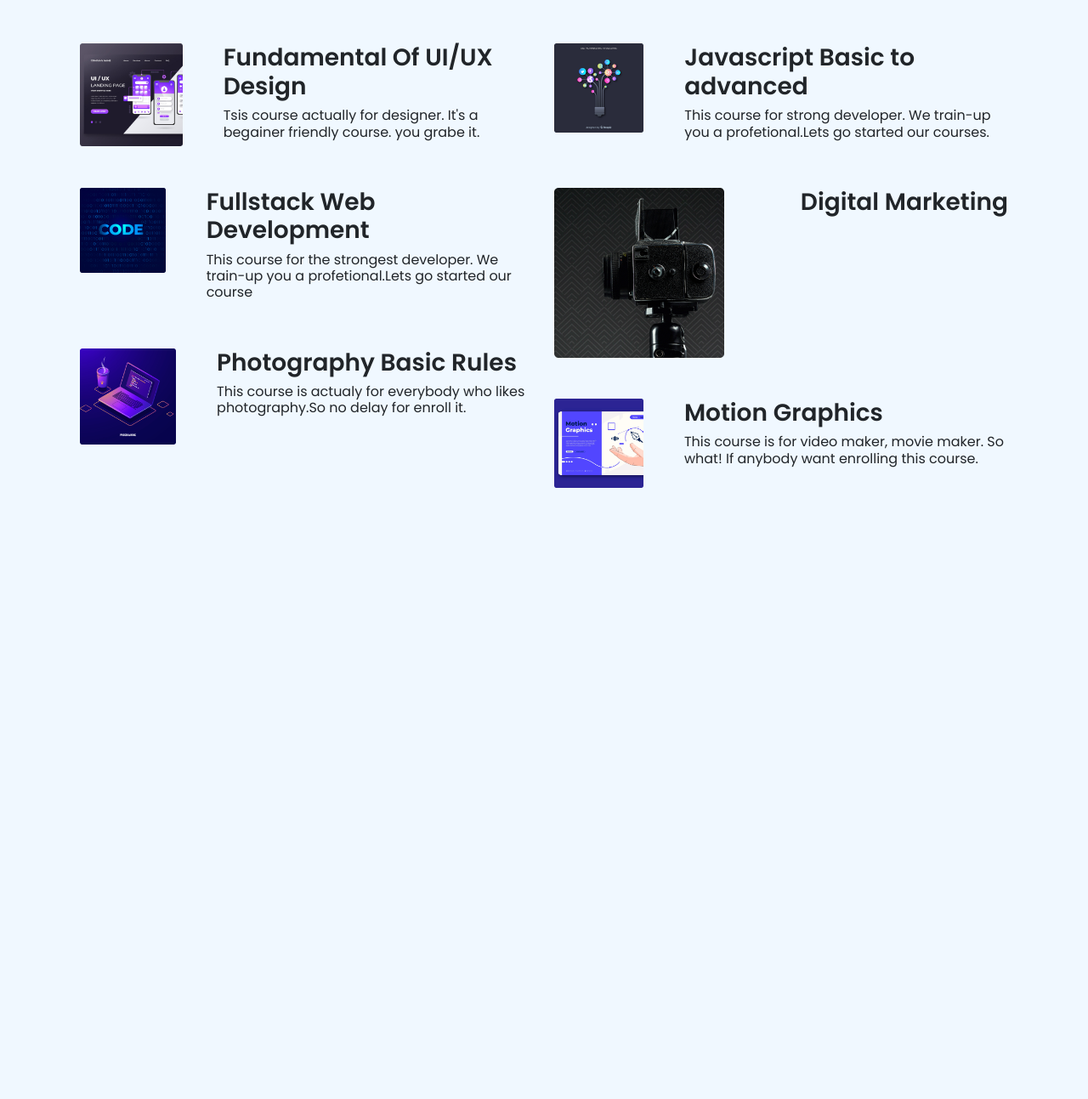
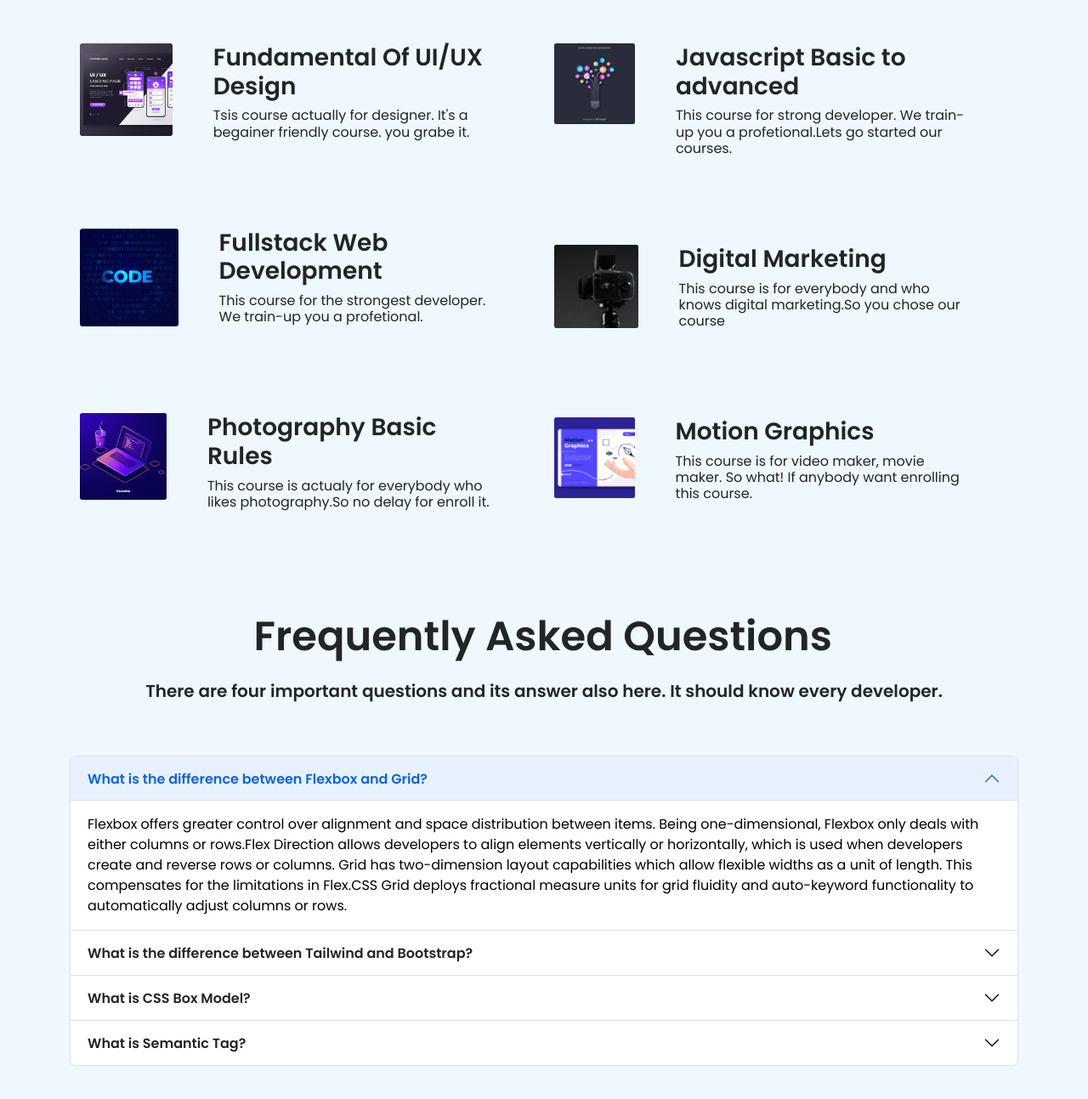
Before and after one commit to Sharmin2000/jahan-educare, a plain HTML site: page index.html in a window 1280 px wide. Shown: the part 1296-2589 px from the top of the page at 85% size. Before the commit the page ends 1918 px from the top, so only its background shows below. Drawn offline with nearby package versions, Linux system fonts and the light colour scheme.

Commit message:
accourdion added

```diff
--- a/index.html
+++ b/index.html
@@ -122,25 +122,25 @@
                       <div class="pt-5">
                           <img src="images/course-1.png" alt="" class="img-fluid w-100">
                       </div >
-                      <div class="ps-5 pt-5">
+                      <div class="p-5">
                           <h3 class=" fw-bold text-dark">Fundamental Of UI/UX Design</h3>
                           <p class="h6 text-dark">Tsis course actually for designer. It's a begainer friendly course. you grabe it.</p>
                       </div>
                   </div>
                   <div class="d-md-flex justify-content-between">
                       <div class="pt-5">
-                          <img src="images/course-2.png" alt="" class="img-fluid w-100">
+                          <img src="images/course-2.png" alt="" class="img-fluid w-80">
                       </div >
-                      <div class="ps-5 pt-5">
+                      <div class="p-5">
                           <h3 class="fw-bold text-dark">Fullstack Web Development</h3>
-                          <p class="h6 text-dark">This course for the strongest developer. We train-up you a profetional.Lets go started our course</p>
+                          <p class="h6 text-dark">This course for the strongest developer. We train-up you a profetional.</p>
                       </div>
                   </div>
                   <div class="d-md-flex justify-content-between">
                       <div class="pt-5">
                           <img src="images/course-3.png" alt="" class="img-fluid w-100">
                       </div >
-                      <div class="ps-5 pt-5">
+                      <div class="p-5">
                           <h3 class="fw-bold text-dark">Photography Basic Rules</h3>
                           <p class="h6 text-dark">This course is actualy for everybody who likes photography.So no delay for enroll it.</p>
                       </div>
@@ -152,7 +152,7 @@
                       <div class="pt-5">
                           <img src="images/course-4.png" alt="" class="img-fluid w-100">
                       </div >
-                      <div class="ps-5 pt-5">
+                      <div class="p-5">
                           <h3 class="fw-bold text-dark">Javascript Basic to advanced</h3>
                           <p class="h6 text-dark">This course for strong developer. We train-up you a profetional.Lets go started our courses.</p>
                       </div>
@@ -161,16 +161,16 @@
                       <div class="pt-5">
                           <img src="images/course-5.png" alt="" class="img-fluid w-100">
                       </div >
-                      <div class="ps-5 pt-5">
+                      <div class="p-5">
                           <h3 class="fw-bold text-dark">Digital Marketing</h3>
-                          <p class="h6 text-dark"></p>
+                          <p class="h6 text-dark">This course is for everybody and who knows digital marketing.So you chose our course</p>
                       </div>
                   </div>
                   <div class="d-md-flex justify-content-between">
                       <div class="pt-5">
                           <img src="images/course-6.png" alt="" class="img-fluid w-100">
                       </div >
-                      <div class="ps-5 pt-5">
+                      <div class="p-5">
                           <h3 class="fw-bold text-dark">Motion Graphics</h3>
                           <p class="h6 text-dark">This course is for video maker, movie maker. So what! If anybody want enrolling this course.</p>
                       </div>
@@ -179,8 +179,75 @@
 
               </div>
         </div>
+       </section>
+       <!--============================================ Accourdion Section ================================== -->
+       <section class="container mt-5">
+
+            <div class="container my-5">
+                <h2 class="display-5 fw-bold text-dark mx-auto p-3" style="width: 715px;">Frequently Asked Questions</h2>
+                <p class="h5 fw-bold text-dark" style=" text-align: center;">There are four important questions and its answer also here. It should know every developer. </p>
+             </div>
+
+          <!-- <div class="row row-cols-1 row-cols-md-1 row-cols-lg-2 g-4">         -->
+            <div class="my-5 py-3">
+              <div class="accordion" id="accordionExample">
+                <div class="accordion-item">
+                  <h2 class="accordion-header" id="headingOne">
+                    <button class="accordion-button" type="button" data-bs-toggle="collapse" data-bs-target="#collapseOne" aria-expanded="true" aria-controls="collapseOne">
+                      <strong>What is the difference between Flexbox and
+                        Grid?</strong>
+                    </button>
+                  </h2>
+                  <div id="collapseOne" class="accordion-collapse collapse show" aria-labelledby="headingOne" data-bs-parent="#accordionExample">
+                    <div class="accordion-body">
+                      Flexbox offers greater control over alignment and space distribution between items. Being one-dimensional, Flexbox only deals with either columns or rows.Flex Direction allows developers to align elements vertically or horizontally, which is used when developers create and reverse rows or columns.
+                      Grid has two-dimension layout capabilities which allow flexible widths as a unit of length. This compensates for the limitations in Flex.CSS Grid deploys fractional measure units for grid fluidity and auto-keyword functionality to automatically adjust columns or rows.
+                    </div>
+                  </div>
+                </div>
+                <div class="accordion-item">
+                  <h2 class="accordion-header" id="headingTwo">
+                    <button class="accordion-button collapsed" type="button" data-bs-toggle="collapse" data-bs-target="#collapseTwo" aria-expanded="false" aria-controls="collapseTwo">
+                      <strong>What is the difference between Tailwind and Bootstrap?</strong>
+                    </button>
+                  </h2>
+                  <div id="collapseTwo" class="accordion-collapse collapse" aria-labelledby="headingTwo" data-bs-parent="#accordionExample">
+                    <div class="accordion-body">
+                      Tailwind offers predesigned widgets to build a site from scratch with fast UI development.Bootstrap comes with a set of pre-styled responsive, mobile-first components that possess a definite UI kit.
+                      Tailwind CSS uses a set of utility classes to create a neat UI with more flexibility and uniqueness.Sites created using Bootstrap follow the generic pattern that makes them look identical.
+                    </div>
+                  </div>
+                </div>
+                <div class="accordion-item">
+                  <h2 class="accordion-header" id="headingThree">
+                    <button class="accordion-button collapsed" type="button" data-bs-toggle="collapse" data-bs-target="#collapseThree" aria-expanded="false" aria-controls="collapseThree">
+                      <strong>What is CSS Box Model?</strong>
+                    </button>
+                  </h2>
+                  <div id="collapseThree" class="accordion-collapse collapse" aria-labelledby="headingThree" data-bs-parent="#accordionExample">
+                    <div class="accordion-body">
+                      The CSS box model is a container that contains multiple properties including borders, margin, padding, and the content itself. It is used to create the design and layout of web pages. It can be used as a toolkit for customizing the layout of different elements. The web browser renders every element as a rectangular box according to the CSS box model. Box-Model has multiple properties in CSS. such as- Margin, Padding, Border, Width, height.
+                    </div>
+                  </div>
+                </div>
+                <!-- ============================== Item-4 ========================================== -->
+                <div class="accordion-item">
+                  <h2 class="accordion-header" id="headingFour">
+                    <button class="accordion-button collapsed" type="button" data-bs-toggle="collapse" data-bs-target="#collapseFour" aria-expanded="false" aria-controls="collapseFour">
+                      <strong>What is Semantic Tag?</strong>
+                    </button>
+                  </h2>
+                  <div id="collapseFour" class="accordion-collapse collapse" aria-labelledby="headingFour" data-bs-parent="#accordionExample">
+                    <div class="accordion-body">
+                      Semantic Elements: Semantic elements have meaningful names which tells about type of content. HTML5 introduces many semantic elements as mentioned, which make the code easier to write and understand for the developer as well as instructs the browser on how to treat them. Such as- article, aside, details, figcaption, figure, footer, header, main, mark,  nav, and section.
+                      </div>
+                  </div>
+                </div>
+              </div>
+            </div>
 
        </section>
+
 
 
       <script src="https://cdn.jsdelivr.net/npm/bootstrap@5.2.0/dist/js/bootstrap.bundle.min.js" integrity="sha384-A3rJD856KowSb7dwlZdYEkO39Gagi7vIsF0jrRAoQmDKKtQBHUuLZ9AsSv4jD4Xa" crossorigin="anonymous"></script>
```
